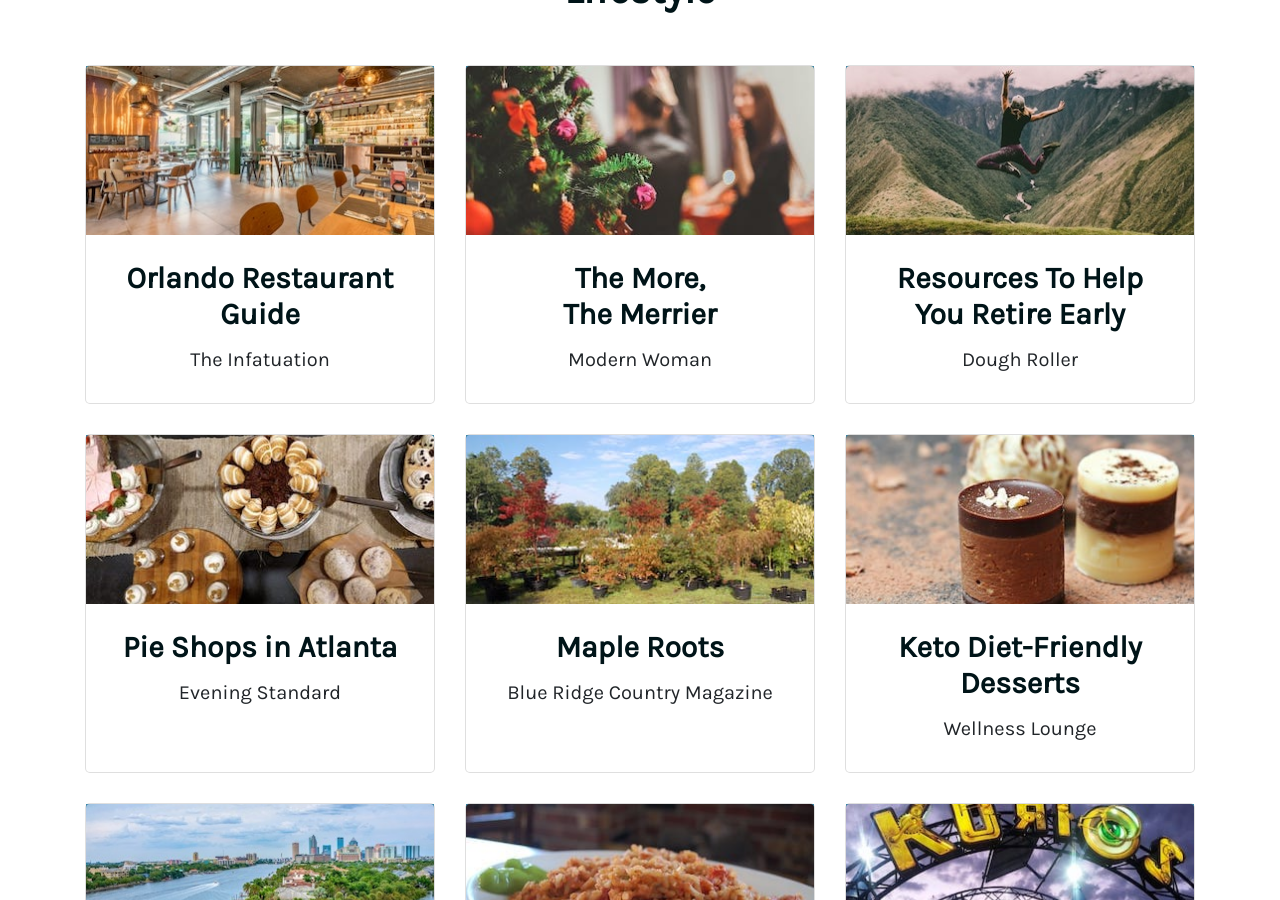
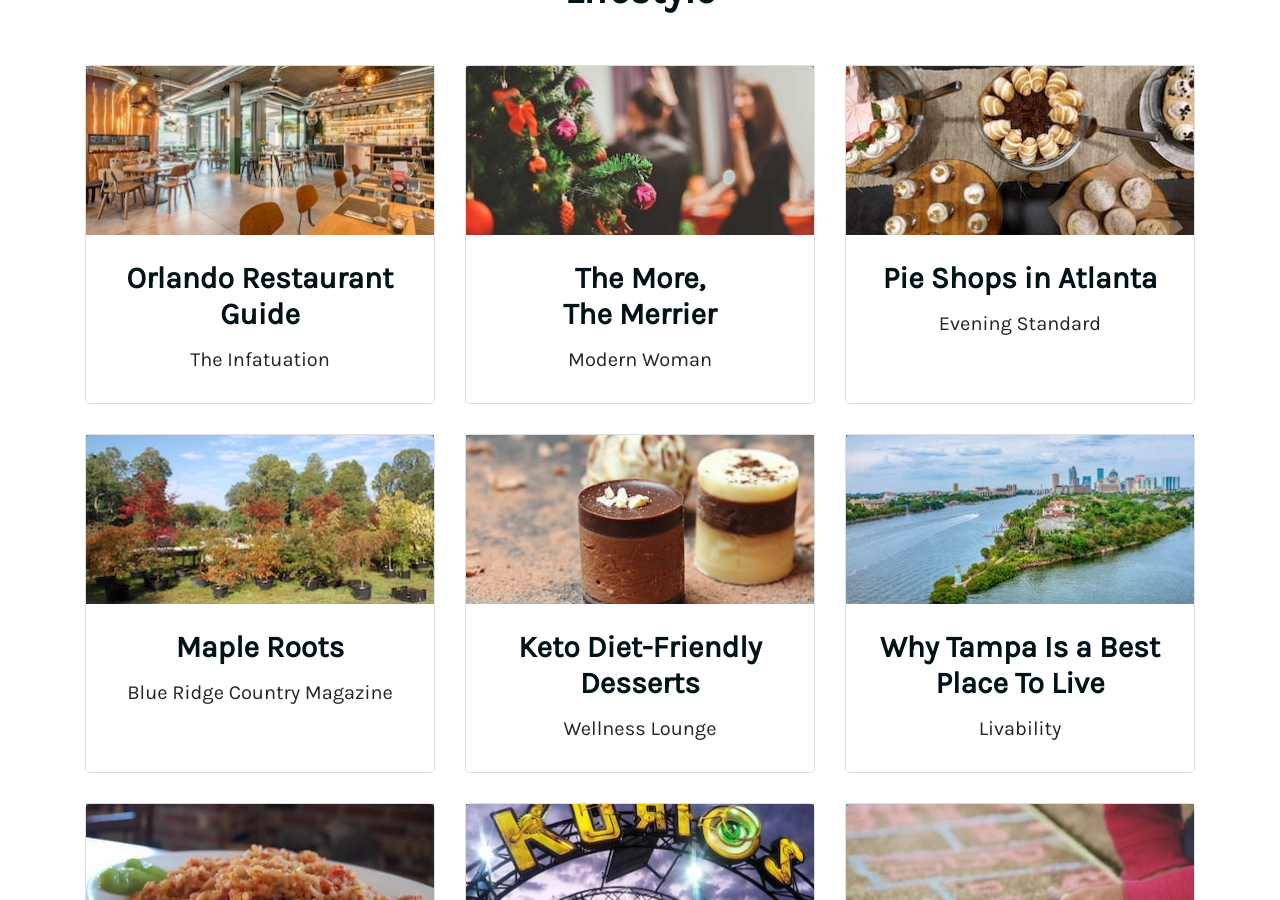
Before and after one commit to crodewig/crodewig.github.io, a Jekyll site: the page built from writing.html, in a window 1280 px wide and 900 px high, scrolled down 3457 px. Built offline with Jekyll 4.4.1, drawn with Linux system fonts in a browser that asks for light colours.

Commit message:
Remove dough roller

```diff
--- a/_data/writing.yml
+++ b/_data/writing.yml
@@ -137,11 +137,6 @@
       link: https://issuu.com/studiogannett/docs/modern_woman_c5b4e88b5f8a74/94
       image: /assets/img/writing/the-more-the-merrier.jpeg
 
-    - title: Resources To Help You Retire Early
-      publisher: Dough Roller
-      link: https://www.doughroller.net/retirement/resources-to-retire-early/
-      image: /assets/img/writing/love-and-money.jpg
-
     - title: Pie Shops in Atlanta
       publisher: Evening Standard
       link: https://www.standard.co.uk/lifestyle/travel/best-pie-shops-in-atlanta-a4032996.html
```
